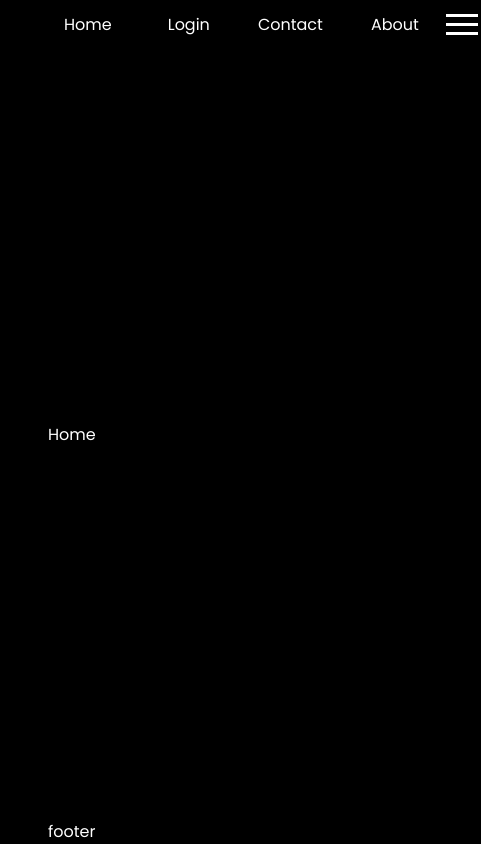
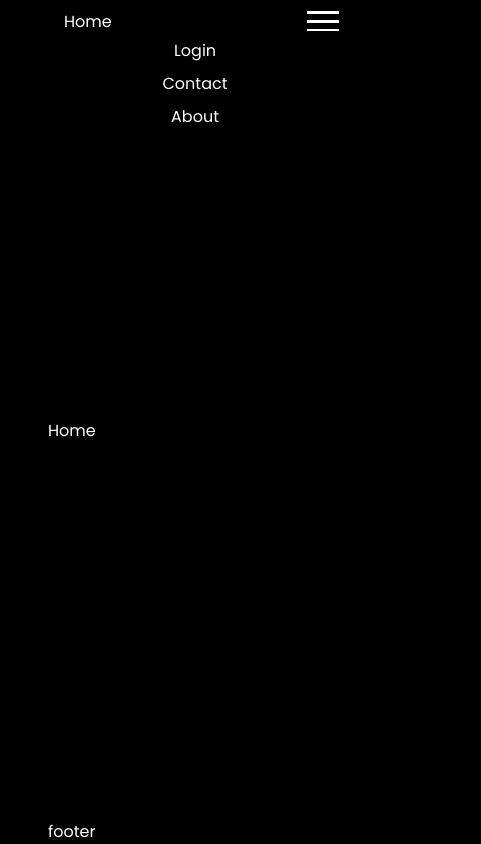
Before and after one commit to RyanBriggsDev/trello-remake, a React (Create React App) app: page / in a window 390 px wide. Shown: the whole page, 481 px wide, since content can reach past the window. Built offline with nearby package versions, Linux system fonts and the light colour scheme.

Commit message:
hamburger links menu

```diff
--- a/src/components/layout/Nav.jsx
+++ b/src/components/layout/Nav.jsx
@@ -7,7 +7,7 @@ function Nav() {
           <Link className="btn" to='/'>Home</Link>
         </div>
         <div className="nav-right">
-          <ul>
+          <ul className="mobile-nav-menu">
             <Link className="btn nav-btn mx_05 inline-block" to='/'><li>Login</li></Link>
             <Link className="btn nav-btn mx_05 inline-block" to='/'><li>Contact</li></Link>
             <Link className="btn nav-btn mx_05 inline-block" to='/'><li>About</li></Link>
--- a/src/styles/nav.css
+++ b/src/styles/nav.css
@@ -35,7 +35,16 @@ nav {
 /* mobile nav menu */
 
 .mobile-nav-menu {
+    position: absolute;
+    width: 100%;
+    top: 2.15rem;
+    left: 0;
+    flex-direction: column;
+}
 
+.mobile-nav-menu a {
+    width: 100%;
+    text-align: center;
 }
 
 /* media query */
```
